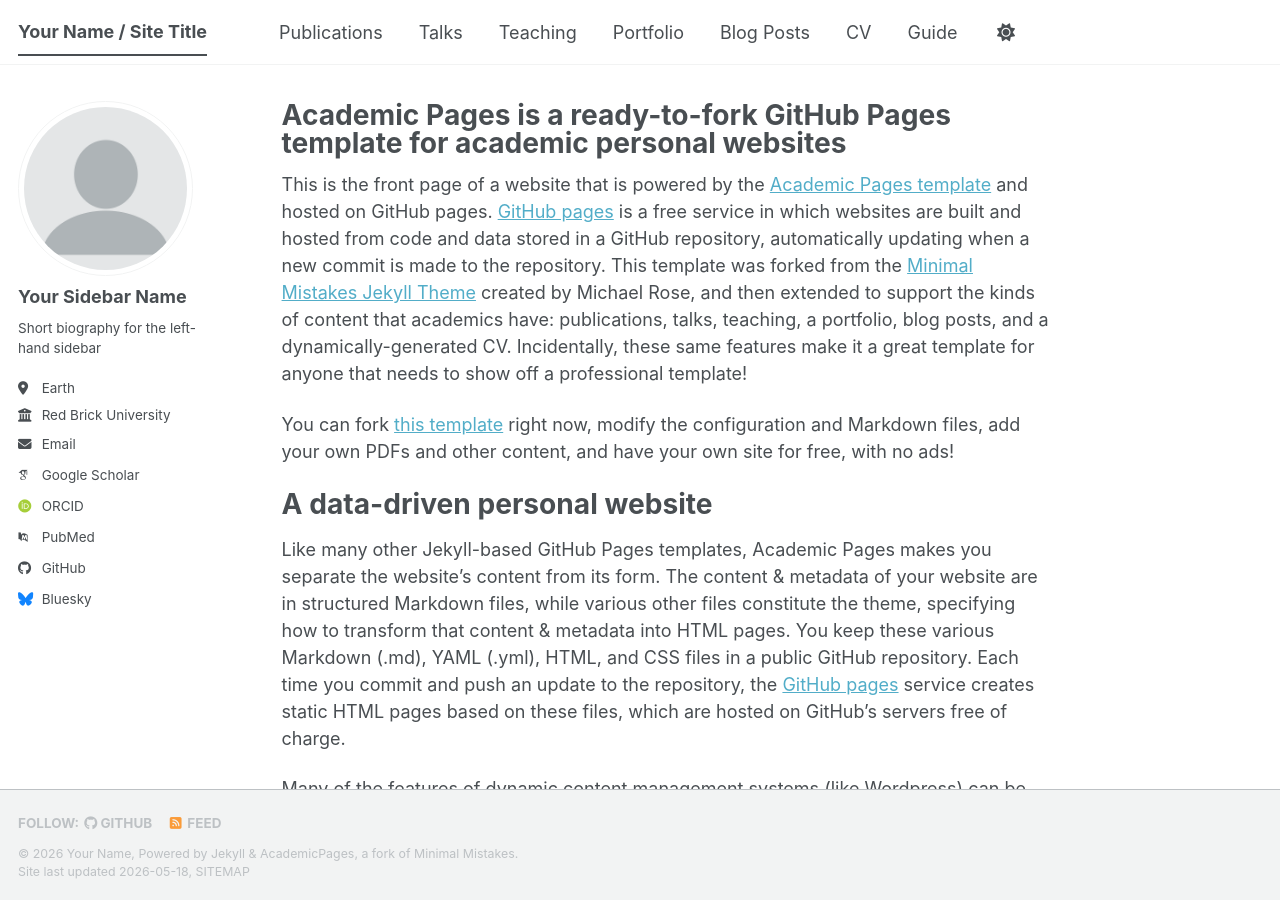
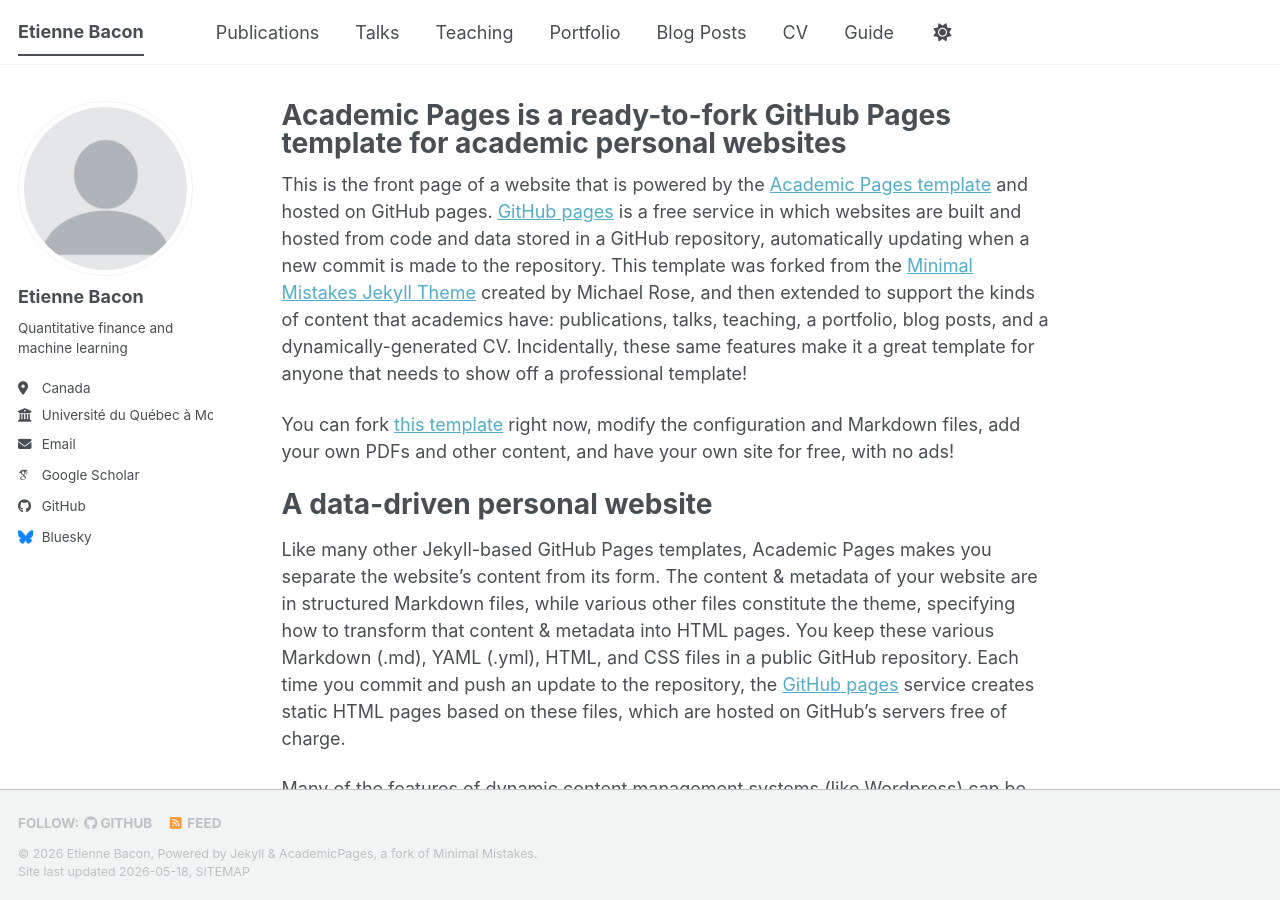
Before and after one commit to EtienneBacon/EtienneBacon.github.io, a Jekyll site: the page built from _pages/about.md, in a window 1280 px wide and 900 px high. Built offline with Jekyll 4.4.1, drawn with Linux system fonts in a browser that asks for light colours; some web fonts are replaced; a script bundle is joined from its source files by our own code; library files that are not in the unit come from our copies.

Commit message:
Update _config.yml

```diff
--- a/_config.yml
+++ b/_config.yml
@@ -9,11 +9,11 @@
 # Basic Site Settings
 locale                   : "en-US"
 site_theme               : "default" # The available themes options are "default", "air", "sunrise", "mint", "dirt" and "contrast"
-title                    : "Your Name / Site Title"
+title                    : "Etienne Bacon"
 title_separator          : "-"
-name                     : &name "Your Name"
-description              : &description "Your Name's academic portfolio"   # Update this with a general description of your site, this is the default if not overridden by a page
-url                      : https://academicpages.github.io # The base hostname & protocol for your site e.g. "https://[your GitHub username].github.io",
+name                     : &name "Etienne Bacon"
+description              : &description "Quantitative finance and machine learning"   # Update this with a general description of your site, this is the default if not overridden by a page
+url                      : https://EtienneBacon.github.io # The base hostname & protocol for your site e.g. "https://[your GitHub username].github.io",
                                                            # or if you already have some other page hosted on Github then use "https://[your GitHub username].github.io/[Your Repo Name]"
 baseurl                  : "" # the subpath of your site, e.g. "/blog"
 repository               : "academicpages/academicpages.github.io"
@@ -24,24 +24,24 @@ repository               : "academicpages/academicpages.github.io"
 author:
   # Biographic information
   avatar           : "profile.png"
-  name             : "Your Sidebar Name"
+  name             : "Etienne Bacon"
   pronouns         : # example: "she/her"
-  bio              : "Short biography for the left-hand sidebar"
-  location         : "Earth"
-  employer         : "Red Brick University"
+  bio              : "Quantitative finance and machine learning"
+  location         : "Canada"
+  employer         : "Université du Québec à Montréal"
   uri              : # URL
   email            : "none@example.org"
 
   # Academic websites
   academia         : # URL
   arxiv            : # URL - Update with the correct link to your profile
-  googlescholar    : "https://scholar.google.com/citations?user=PS_CX0AAAAAJ"
+  googlescholar    : "https://scholar.google.com/citations?user=XkMVGosAAAAJ&hl=en"
   inspire-hep      : # URL
   impactstory      : # URL
-  orcid            : "https://orcid.org/yourorcidurl"
+  orcid            : #
   semantic         : # URL
   ssrn             : # URL
-  pubmed           : "https://www.ncbi.nlm.nih.gov/pubmed/?term=john+snow"
+  pubmed           : #
   researchgate     : # URL
   scopus           : # URL
   zotero           : # URL
```
